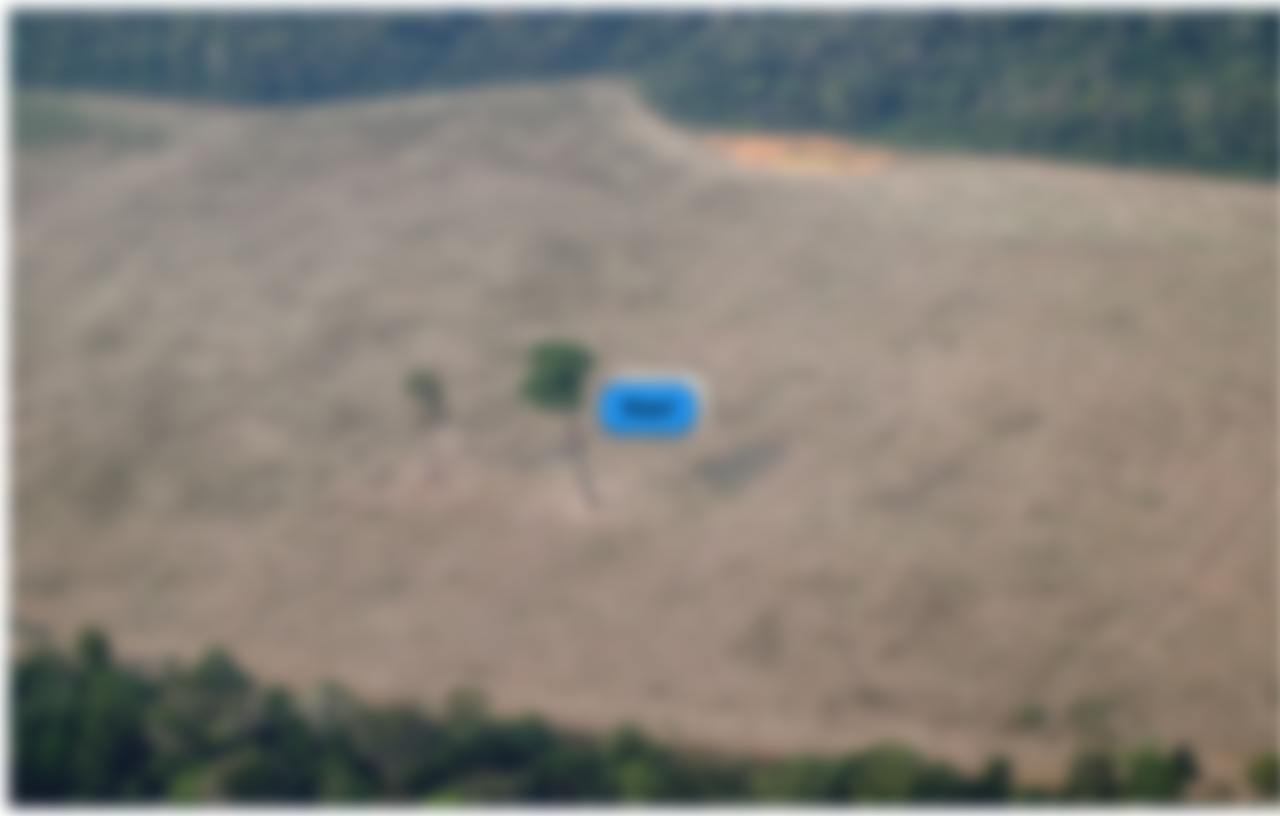
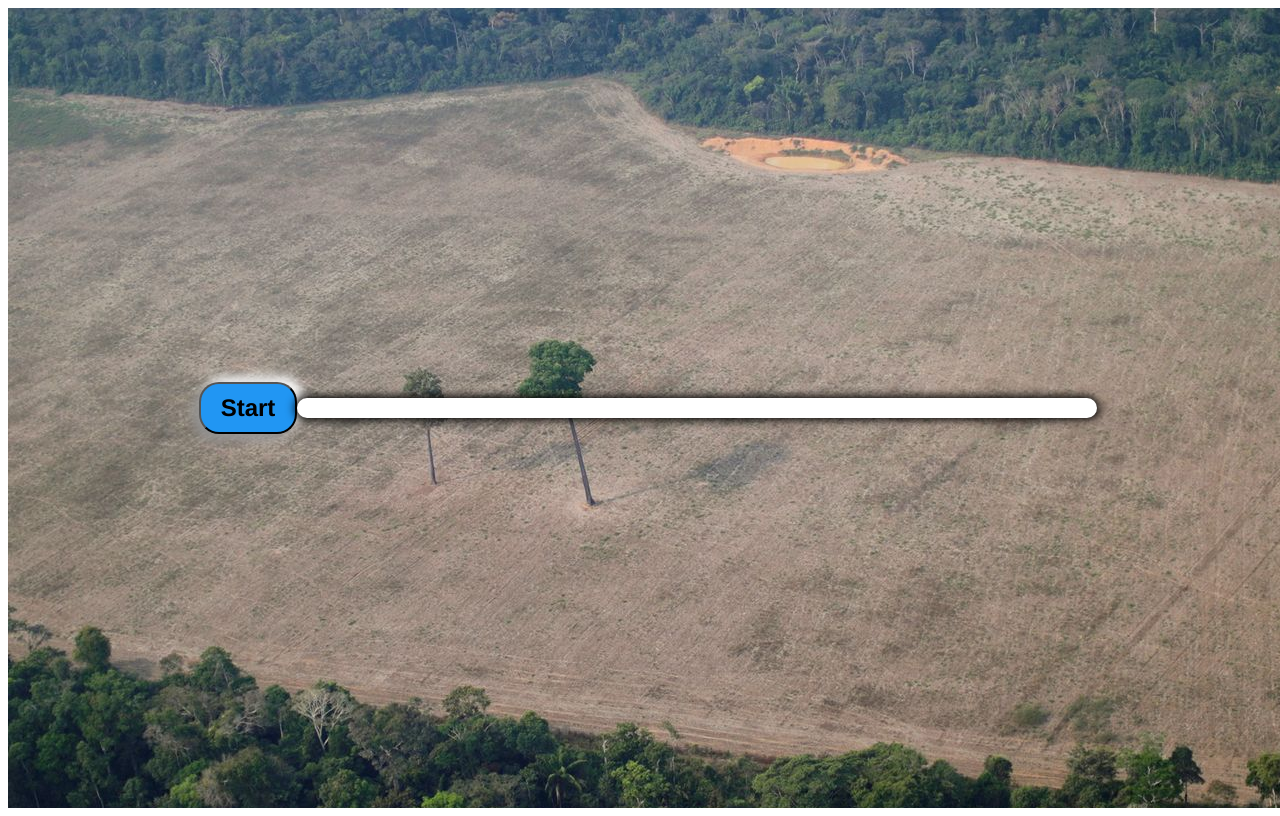
Before and after one commit to Levinuet/Maltesmoegunger, a plain HTML site: page Tværfagligt Projekt/Index.html in a window 1280 px wide. Drawn offline with Linux system fonts and the light colour scheme.

Commit message:
rettet box omkring explanation

```diff
--- a/Tværfagligt Projekt/Index.html
+++ b/Tværfagligt Projekt/Index.html
@@ -8,7 +8,7 @@
 </head>
 <body>
 
-<div id="explanation"></div>
+
 <div class = "container">
        <div id="question-container" class="hide">
         <div id="question">Spørgsmål</div>
@@ -23,7 +23,9 @@
         <button id="start-btn" class = "start-btn btn">Start</button>
         <button id="next-btn" class = "next-btn btn hide">Næste</button>
      </div>
+     <div id="explanation"></div>
     </div>
+
 <script src="scripts/script.js"></script>
 </body>
 </html>
--- a/Tværfagligt Projekt/styles.css
+++ b/Tværfagligt Projekt/styles.css
@@ -21,7 +21,9 @@ body.wrong{
 }
 
 div {
-
+display: block;
+justify-content: center;
+align-items: center;
 }
 
 .container{
@@ -37,8 +39,20 @@ div {
     background-size: auto;
     background-position: center;
     background-repeat: no-repeat;
-    filter: blur(8px);
-    -webkit-filter: blur(8px);
+   /* filter: blur(8px);
+    -webkit-filter: blur(8px);*/
+}
+
+#explanation{
+    display: flex;
+    justify-content: center;
+    align-items: center;
+    width: 800px;
+    max-width: 80%;
+    background-color: white;
+    border-radius: 10px;
+    padding: 10px;
+    box-shadow: 0 0 10px 2px;
 }
 
 #question-container{
```
